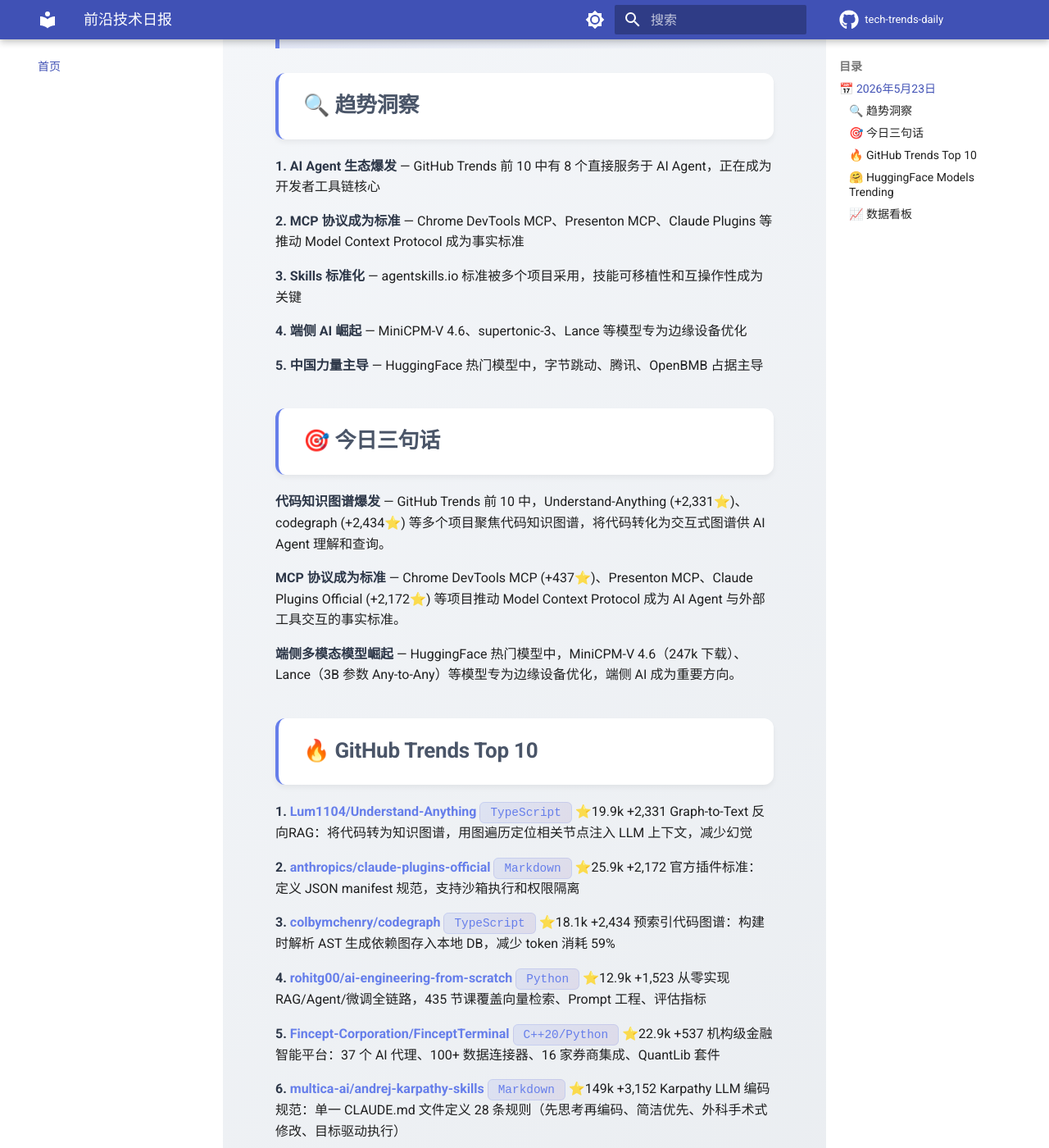
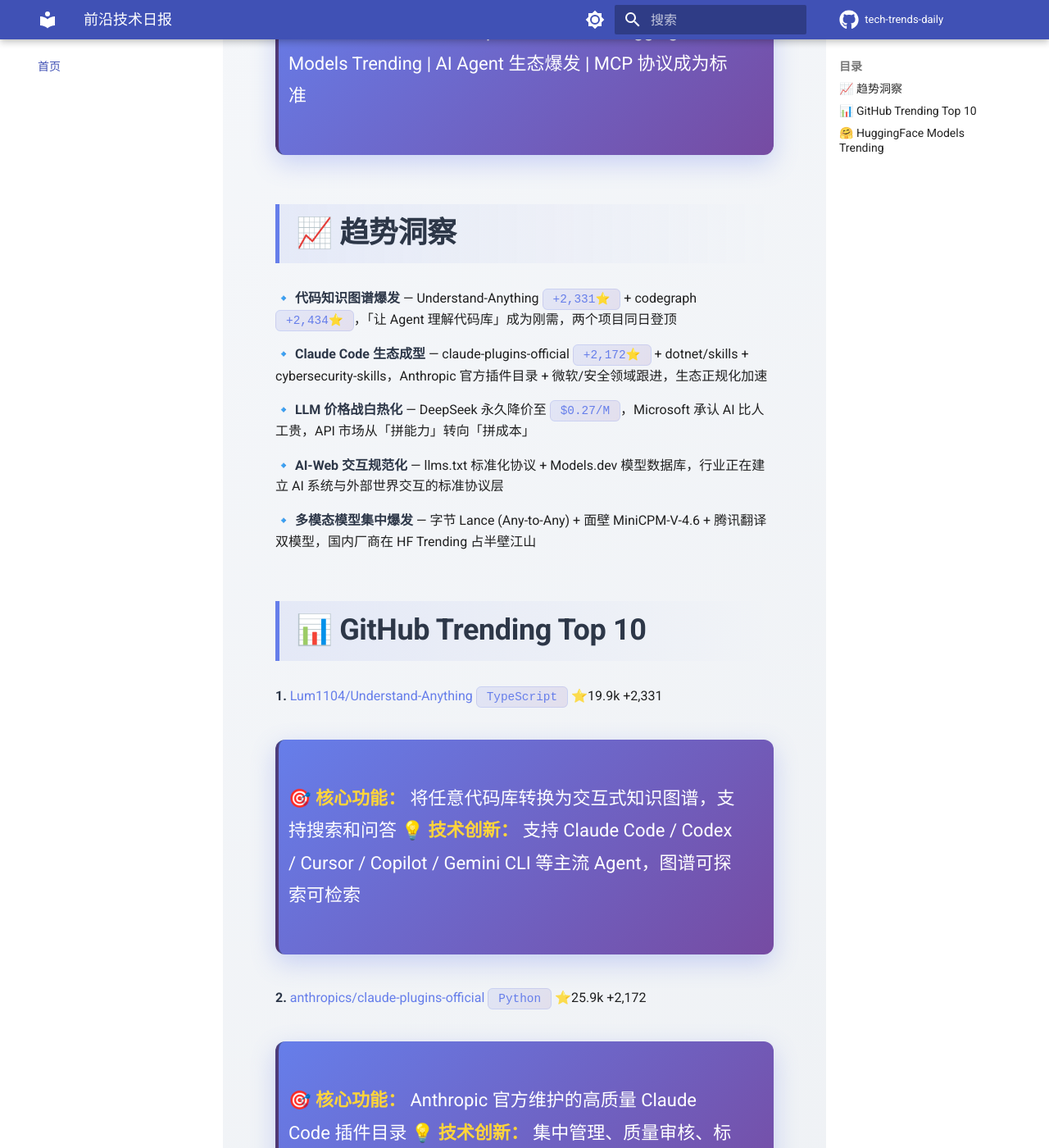
Before and after one commit to Tingelam/tech-trends-daily, an MkDocs documentation site: the page built from docs/index.md, in a window 1280 px wide and 1400 px high, scrolled down 330 px. Shown: the whole window at 82% size. Built offline with MkDocs 1.6.1 and Material for MkDocs 9.7.7, drawn with Linux system fonts in a browser that asks for light colours; comment, search, counter and statistics services are not loaded; some of the changed text lies outside the part shown.

Commit message:
refactor: 同步首页与日报风格，统一布局格式

```diff
--- a/docs/index.md
+++ b/docs/index.md
@@ -2,91 +2,89 @@
 title: 前沿技术日报
 ---
 
-# 🚀 前沿技术日报
+# 2026年5月23日 · 技术日报
 
-## 📅 2026年5月23日
+> **摘要：** GitHub Trends Top 10 深度解析 | HuggingFace Models Trending | AI Agent 生态爆发 | MCP 协议成为标准
 
-### 🔍 趋势洞察
+## 📈 趋势洞察
 
-**1. AI Agent 生态爆发** — GitHub Trends 前 10 中有 8 个直接服务于 AI Agent，正在成为开发者工具链核心
+🔹 **代码知识图谱爆发** — Understand-Anything `+2,331⭐` + codegraph `+2,434⭐`，「让 Agent 理解代码库」成为刚需，两个项目同日登顶
 
-**2. MCP 协议成为标准** — Chrome DevTools MCP、Presenton MCP、Claude Plugins 等推动 Model Context Protocol 成为事实标准
+🔹 **Claude Code 生态成型** — claude-plugins-official `+2,172⭐` + dotnet/skills + cybersecurity-skills，Anthropic 官方插件目录 + 微软/安全领域跟进，生态正规化加速
 
-**3. Skills 标准化** — agentskills.io 标准被多个项目采用，技能可移植性和互操作性成为关键
+🔹 **LLM 价格战白热化** — DeepSeek 永久降价至 `$0.27/M`，Microsoft 承认 AI 比人工贵，API 市场从「拼能力」转向「拼成本」
 
-**4. 端侧 AI 崛起** — MiniCPM-V 4.6、supertonic-3、Lance 等模型专为边缘设备优化
+🔹 **AI-Web 交互规范化** — llms.txt 标准化协议 + Models.dev 模型数据库，行业正在建立 AI 系统与外部世界交互的标准协议层
 
-**5. 中国力量主导** — HuggingFace 热门模型中，字节跳动、腾讯、OpenBMB 占据主导
+🔹 **多模态模型集中爆发** — 字节 Lance (Any-to-Any) + 面壁 MiniCPM-V-4.6 + 腾讯翻译双模型，国内厂商在 HF Trending 占半壁江山
 
-### 🎯 今日三句话
+## 📊 GitHub Trending Top 10
 
-**代码知识图谱爆发** — GitHub Trends 前 10 中，Understand-Anything (+2,331⭐)、codegraph (+2,434⭐) 等多个项目聚焦代码知识图谱，将代码转化为交互式图谱供 AI Agent 理解和查询。
+**1.** [Lum1104/Understand-Anything](https://github.com/Lum1104/Understand-Anything) `TypeScript` ⭐19.9k +2,331
+> 🎯 **核心功能：** 将任意代码库转换为交互式知识图谱，支持搜索和问答
+> 💡 **技术创新：** 支持 Claude Code / Codex / Cursor / Copilot / Gemini CLI 等主流 Agent，图谱可探索可检索
 
-**MCP 协议成为标准** — Chrome DevTools MCP (+437⭐)、Presenton MCP、Claude Plugins Official (+2,172⭐) 等项目推动 Model Context Protocol 成为 AI Agent 与外部工具交互的事实标准。
+**2.** [anthropics/claude-plugins-official](https://github.com/anthropics/claude-plugins-official) `Python` ⭐25.9k +2,172
+> 🎯 **核心功能：** Anthropic 官方维护的高质量 Claude Code 插件目录
+> 💡 **技术创新：** 集中管理、质量审核、标准化插件接口，推动 Claude Code 生态正规化
 
-**端侧多模态模型崛起** — HuggingFace 热门模型中，MiniCPM-V 4.6（247k 下载）、Lance（3B 参数 Any-to-Any）等模型专为边缘设备优化，端侧 AI 成为重要方向。
+**3.** [colbymchenry/codegraph](https://github.com/colbymchenry/codegraph) `TypeScript` ⭐18.1k +2,434
+> 🎯 **核心功能：** 预索引代码知识图谱，减少 token 消耗和工具调用次数
+> 💡 **技术创新：** 100% 本地运行，支持 **Hermes Agent**，预计算依赖关系加速 Agent 理解代码库
 
-### 🔥 GitHub Trends Top 10
+**4.** [rohitg00/ai-engineering-from-scratch](https://github.com/rohitg00/ai-engineering-from-scratch) `Python` ⭐12.9k +1,523
+> 🎯 **核心功能：** 从零学习 AI 工程的完整实践路径
+> 💡 **技术创新：** Learn → Build → Ship 教学理念，覆盖训练/推理/部署全链路
 
-**1. [Lum1104/Understand-Anything](https://github.com/Lum1104/Understand-Anything)** `TypeScript` ⭐19.9k +2,331
-Graph-to-Text 反向RAG：将代码转为知识图谱，用图遍历定位相关节点注入 LLM 上下文，减少幻觉
+**5.** [Fincept-Corporation/FinceptTerminal](https://github.com/Fincept-Corporation/FinceptTerminal) `Python` ⭐22.9k +537
+> 🎯 **核心功能：** 现代金融终端：市场分析、投资研究、经济数据
+> 💡 **技术创新：** 类 Bloomberg Terminal 的开源替代，交互式数据探索
 
-**2. [anthropics/claude-plugins-official](https://github.com/anthropics/claude-plugins-official)** `Markdown` ⭐25.9k +2,172
-官方插件标准：定义 JSON manifest 规范，支持沙箱执行和权限隔离
+**6.** [multica-ai/andrej-karpathy-skills](https://github.com/multica-ai/andrej-karpathy-skills) ⭐148.5k +3,152
+> 🎯 **核心功能：** 源自 Karpathy 观察的 CLAUDE.md 编码行为规范
+> 💡 **技术创新：** 单文件技能，系统化总结 LLM 编码陷阱和最佳实践，**今日暴涨最高**
 
-**3. [colbymchenry/codegraph](https://github.com/colbymchenry/codegraph)** `TypeScript` ⭐18.1k +2,434
-预索引代码图谱：构建时解析 AST 生成依赖图存入本地 DB，减少 token 消耗 59%
+**7.** [dotnet/skills](https://github.com/dotnet/skills) `C#` ⭐2.7k +262
+> 🎯 **核心功能：** 微软官方 .NET/C# AI 编码助手技能库
+> 💡 官方背书，标准化 .NET 生态 AI 辅助编码
 
-**4. [rohitg00/ai-engineering-from-scratch](https://github.com/rohitg00/ai-engineering-from-scratch)** `Python` ⭐12.9k +1,523
-从零实现 RAG/Agent/微调全链路，435 节课覆盖向量检索、Prompt 工程、评估指标
+**8.** [ChromeDevTools/chrome-devtools-mcp](https://github.com/ChromeDevTools/chrome-devtools-mcp) `TypeScript` ⭐41.2k +437
+> 🎯 **核心功能：** 为编码 Agent 提供 Chrome DevTools 调试能力
+> 💡 MCP 协议接入浏览器调试，Agent 可检查 DOM/网络/性能
 
-**5. [Fincept-Corporation/FinceptTerminal](https://github.com/Fincept-Corporation/FinceptTerminal)** `C++20/Python` ⭐22.9k +537
-机构级金融智能平台：37 个 AI 代理、100+ 数据连接器、16 家券商集成、QuantLib 套件
+**9.** [mukul975/Anthropic-Cybersecurity-Skills](https://github.com/mukul975/Anthropic-Cybersecurity-Skills) `Python` ⭐7.0k +238
+> 🎯 **核心功能：** 754 个网络安全技能，映射 5 大安全框架
+> 💡 覆盖 MITRE ATT&CK / NIST CSF 2.0 / OWASP
 
-**6. [multica-ai/andrej-karpathy-skills](https://github.com/multica-ai/andrej-karpathy-skills)** `Markdown` ⭐149k +3,152
-Karpathy LLM 编码规范：单一 CLAUDE.md 文件定义 28 条规则（先思考再编码、简洁优先、外科手术式修改、目标驱动执行）
+**10.** [presenton/presenton](https://github.com/presenton/presenton) `TypeScript` ⭐6.1k +302
+> 🎯 **核心功能：** 开源 AI PPT 生成器 + API
+> 💡 Gamma / Beautiful AI 的开源替代，支持 API 批量生成
 
-**7. [dotnet/skills](https://github.com/dotnet/skills)** `Markdown` ⭐2.7k +262
-微软官方 .NET AI 技能库：12 个专业插件，遵循 agentskills.io 标准
+## 🤗 HuggingFace Models Trending
 
-**8. [ChromeDevTools/chrome-devtools-mcp](https://github.com/ChromeDevTools/chrome-devtools-mcp)** `TypeScript` ⭐41.2k +437
-Chrome DevTools MCP：暴露 DOM/网络/性能 API 给 AI Agent，支持自动化调试和性能分析
+**1.** [bytedance-research/Lance](https://huggingface.co/bytedance-research/Lance) ❤️673
+> 🎯 **Any-to-Any 多模态** · 字节跳动新模型，支持任意模态间转换
+> 💡 冲上 Trending #1，字节在多模态方向持续发力
 
-**9. [mukul975/Anthropic-Cybersecurity-Skills](https://github.com/mukul975/Anthropic-Cybersecurity-Skills)** `Python` ⭐7k +238
-754 条网络安全技能：映射 MITRE ATT&CK/NIST CSF 2.0 等 5 大框架，支持 20+ 平台
+**2.** [Supertone/supertonic-3](https://huggingface.co/Supertone/supertonic-3) ❤️601
+> 🎯 **Text-to-Speech** · 韩国 Supertone 第三代 TTS 模型
+> 💡 下载量碾压，高质量语音合成领域热门
 
-**10. [presenton/presenton](https://github.com/presenton/presenton)** `TypeScript/Python` ⭐6.1k +302
-开源 AI 演示文稿生成器：支持多模型提供商、MCP 服务器内置、Docker 一键部署
+**3.** [tencent/Hy-MT2-1.8B](https://huggingface.co/tencent/Hy-MT2-1.8B) ❤️334
+> 🎯 **Translation** · 腾讯混元翻译模型轻量版
+> 💡 1.8B 参数实现高质量翻译，端侧部署友好
 
-### 🤗 HuggingFace Models Trending
+**4.** [tencent/Hy-MT2-30B-A3B](https://huggingface.co/tencent/Hy-MT2-30B-A3B) ❤️282
+> 🎯 **Translation** · 腾讯混元翻译模型 MoE 版（30B 总参/3B 激活）
+> 💡 MoE 架构平衡性能与推理成本
 
-**1. [bytedance-research/Lance](https://huggingface.co/bytedance-research/Lance)** ⭐673
-Any-to-Any 多模态统一模型：3B 激活参数，支持图像/视频理解、生成、编辑，128 张 A100 训练
-
-**2. [Supertone/supertonic-3](https://huggingface.co/Supertone/supertonic-3)** ⭐601
-轻量级 TTS：ONNX Runtime 端侧推理，31 种语言，适合隐私敏感场景
-
-**3. [tencent/Hy-MT2-1.8B](https://huggingface.co/tencent/Hy-MT2-1.8B)** ⭐335
-腾讯翻译模型：1.8B Dense 架构，36 种语言，高质量企业级翻译
-
-**4. [tencent/Hy-MT2-30B-A3B](https://huggingface.co/tencent/Hy-MT2-30B-A3B)** ⭐282
-腾讯翻译模型 MoE 版：30B 总参数/3B 激活，稀疏激活高效推理，36 种语言
-
-**5. [openbmb/MiniCPM-V 4.6](https://huggingface.co/openbmb/MiniCPM-V-4.6)** ⭐910
-最轻量多模态模型：SigLIP2-400M + Qwen3.5-0.8B，视觉编码计算量减少 50%，可手机运行
-
-### 📈 数据看板
-
-| 指标 | 数值 |
-|------|------|
-| GitHub 新趋势项目 | 10 个 |
-| HuggingFace 新趋势模型 | 5 个 |
-| GitHub 总 stars 增量 | +13,428 |
-| GitHub 最活跃类别 | AI Agent 生态 |
+**5.** [openbmb/MiniCPM-V-4.6](https://huggingface.co/openbmb/MiniCPM-V-4.6) ❤️910
+> 🎯 **Image-Text-to-Text** · 面壁智能多模态模型最新迭代
+> 💡 1B 参数 + 247k 下载量，轻量多模态王者
 
 ---
 
-**数据来源：** [GitHub Trending](https://github.com/trending) · [HuggingFace Models](https://huggingface.co/models?sort=trending) · **更新时间：** 2026-05-23 10:30 UTC+8
+**数据来源：** [GitHub Trending](https://github.com/trending) · [HuggingFace Models](https://huggingface.co/models?sort=trending) · **更新时间：** 2026-05-23 14:30 UTC+8
 
 [→ 查看完整日报](daily/2026/05/2026-05-23.md)
 
```
